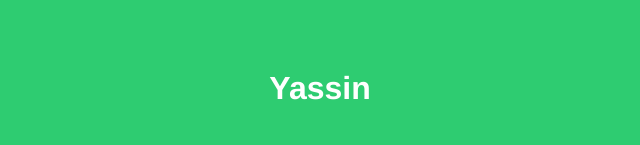
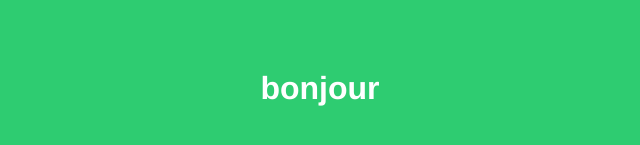
Before and after one commit to yassinlamtalsi/hello, a plain HTML site: page index.html in a window 1280 px wide. Shown: the part 191-336 px from the top of the page, 328-968 px from the left. Drawn offline with Linux system fonts and the light colour scheme.

Commit message:
Yassin -> Bonjour

```diff
--- a/index.html
+++ b/index.html
@@ -19,6 +19,6 @@
 	}
 </style>
 <body>
-	<h1>Yassin</h1>
+	<h1>bonjour</h1>
 </body>
 </hmtl>
```
